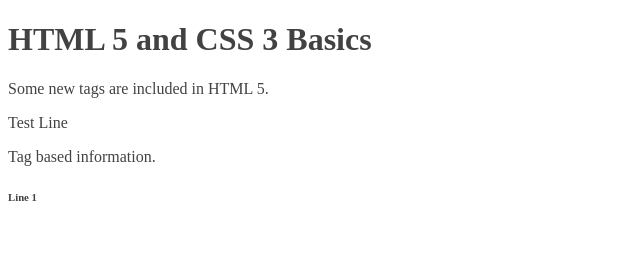
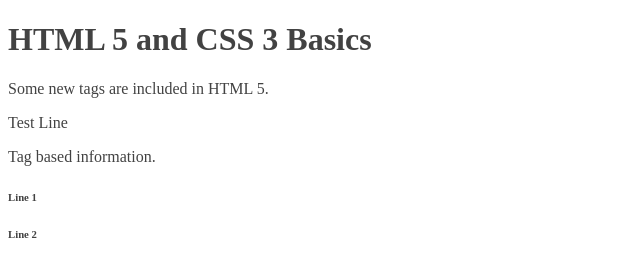
Before and after one commit to kalpeshs007/HTMLnCSS-Basics, a plain HTML site: page index.html in a window 1280 px wide. Shown: the full height of the page, 0-640 px from the left. Drawn offline with Linux system fonts and the light colour scheme.

Commit message:
Line 2 added

```diff
--- a/index.html
+++ b/index.html
@@ -15,6 +15,7 @@
     <aside>
         <p>Tag based information.</p>
         <h6>Line 1</h6>
+        <h6>Line 2</h6>
     </aside>
 </body>
 </html>
```
